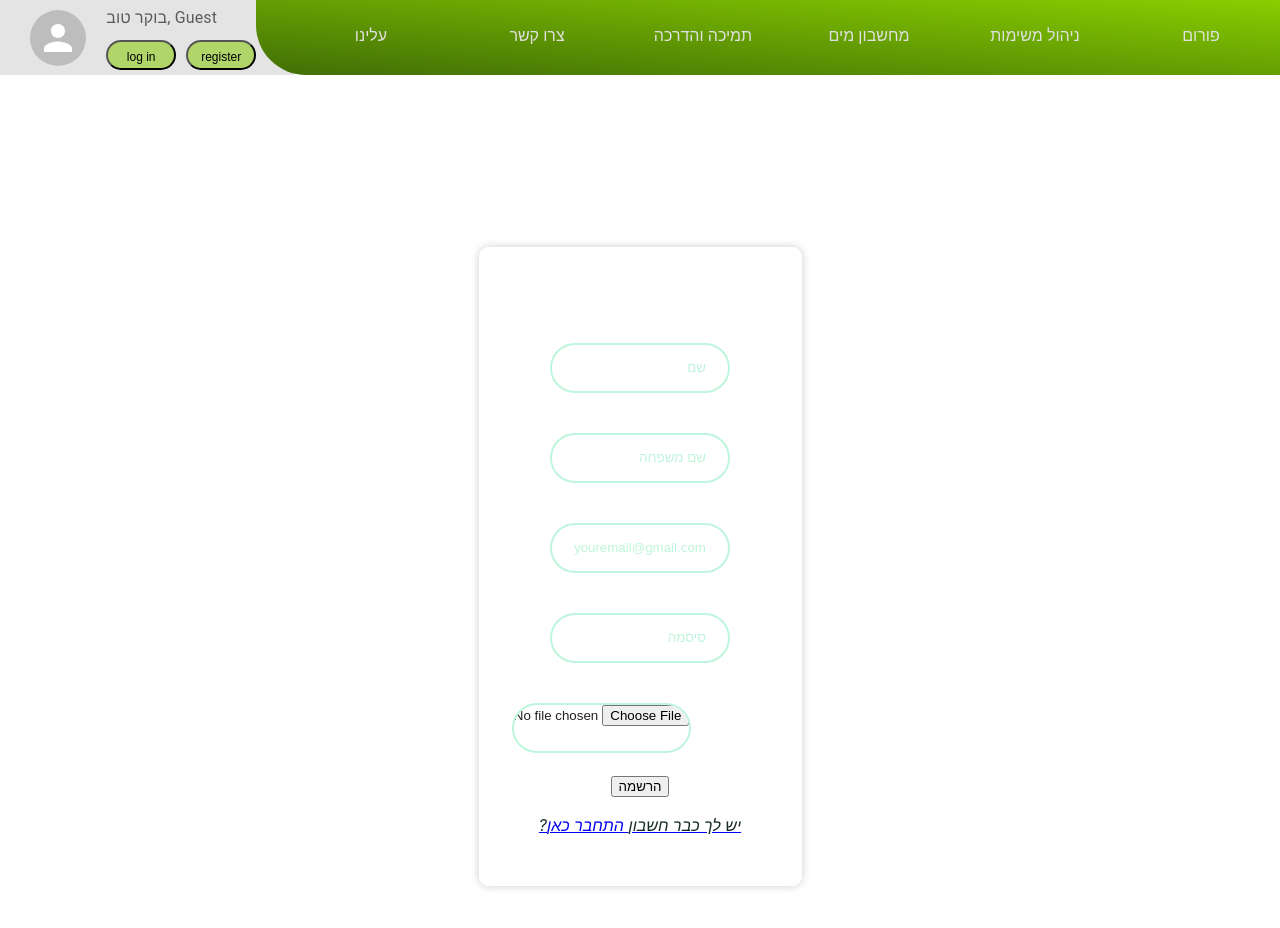
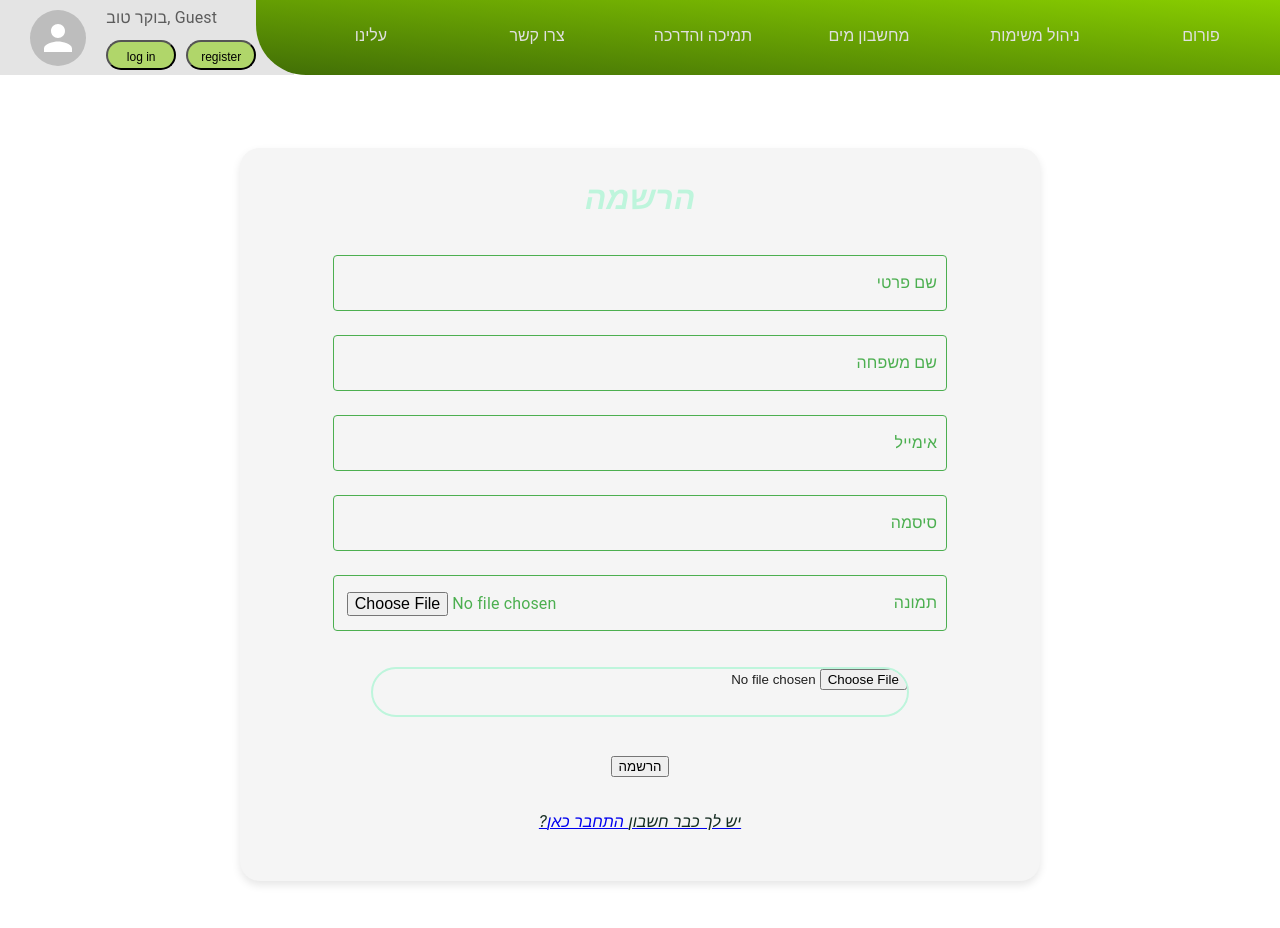
Before and after one commit to Daanielle/WaterWiseAI, a React (Create React App) app in the folder water-wize-ai/: page /Register in a window 1280 px wide. Shown: the top 928 px of the page. After the commit the page ends 907 px from the top, so only its background shows below. Built offline with nearby package versions, Linux system fonts and the light colour scheme.

Commit message:
commit before merge - update login page

```diff
--- a/water-wize-ai/src/components/imputs/FieldInput.js
+++ b/water-wize-ai/src/components/imputs/FieldInput.js
@@ -17,6 +17,7 @@ const FieldInput = ({ label, value, onValueChange, checkIfValid, error, inputPro
         const newValue = event.target.value;
         if (checkIfValid(newValue)) {
             setIsError(false);
+            // if type
             handleChange(newValue);
         } else {
             setIsError(true);
@@ -37,13 +38,13 @@ const FieldInput = ({ label, value, onValueChange, checkIfValid, error, inputPro
                     mt: 1, width: "80%",
                 },
                 "& .MuiInputLabel-root": {
-                    width: "124%",
+                    width: "127%",
                     color: "#4CAF50",
                     textAlign: dict.stylePage
                 },
 
                 "& .MuiInputLabel-shrink": {
-                    width: "124%",
+                    width: "127%",
                     color: "#4CAF50 !important",
                     textAlign: dict.stylePage,
                     // transformOrigin: 'center',
--- a/water-wize-ai/src/pages/Register.js
+++ b/water-wize-ai/src/pages/Register.js
@@ -1,15 +1,128 @@
 import PageContainer from "../components/PageContainer";
 import CustomButton from "../components/CustomButton";
+import ContainerBox from "../components/ContainerBox";
+import FieldInput from "../components/imputs/FieldInput";
 import React, { useState } from "react";
-import RegisterForm from "../components/RegisterForm";
-// import classes from "../styles/Register_and_Login.css";
+import { Link } from "react-router-dom";
+import TitleButton from "../components/TitleButton";
+import useDictionary from "../resources/Dictionary/Dictionary";
 
-function LogIn() {
+const titleButton = {
+  fontStyle: "italic",
+  /* font-size: larger; */
+  color: "#bef5dc"
+
+};
+
+function Register() {
+  const dict = useDictionary();
+
+  const [password, setPassword] = useState('');
+  const [firstName, setFirstName] = useState('');
+  const [lastName, setLastName] = useState('');
+  const [email, setEmail] = useState('');
+  const [error, setError] = useState('');
+  const [image, setImage] = useState('');
+
+  const handleSubmit = async (e) => {
+    e.preventDefault();
+
+    // Validate email format
+    const emailRegex = /^[^\s@]+@[^\s@]+\.[^\s@]+$/;
+    if (!emailRegex.test(email)) {
+      setError('Invalid email format');
+      return;
+    }
+
+    // Check if email already exists (you need to implement this logic)
+    const emailExists = await checkEmailExists(email);
+    if (emailExists) {
+      setError('Email already exists');
+      return;
+    }
+
+    // Validate password format
+    const passRegex = /^(?=.*\d)(?=.*[a-z])(?=.*[A-Z])(?=.*[a-zA-Z]).{8,}$/;
+    if (!passRegex.test(password)) {
+      setError('Password must contain at least 8 characters including upper and lower case letters and numbers');
+      return;
+    }
+
+    // Register the user (you need to implement this logic)
+    await registerUser(firstName, lastName, email, password, image);
+    setError('Registration successful');
+    // Optionally, you can redirect the user to another page after successful registration
+  }
+
+  // Mock function to simulate checking if email exists
+  const checkEmailExists = async (email) => {
+    // You need to implement the logic to check if the email exists in your backend or database
+    return false; // Replace this with your actual logic
+  }
+
+  const handleImageChange = (e) => {
+    const file = e.target.files[0];
+    if (file) {
+      // You can use FileReader to read the file as data URL
+      const reader = new FileReader();
+      reader.onload = () => {
+        // Here, reader.result will contain the data URL of the image
+        setImage(reader.result);
+      };
+      reader.readAsDataURL(file);
+    }
+  };
+
+  const registerUser = async (firstName, lastName, email, password, image) => {
+    try {
+      const registerResponse = await fetch("/users/register", {
+        method: "POST",
+        headers: {
+          "Content-Type": "application/json",
+        },
+        body: JSON.stringify({
+          "firstName": firstName,
+          "lastName": lastName,
+          // "username": username,
+          "email": email,
+          "password": password,
+          "image": image,
+        }),
+      });
+
+      console.log(registerResponse)
+    } catch (error) {
+      console.error("Error:", error);
+    }
+    console.log('Registering user:', firstName, lastName, email, password);
+  }
+
   return (
     <PageContainer>
-          <RegisterForm/>
+      <form onSubmit={handleSubmit}>
+        <ContainerBox>
+          <TitleButton style={titleButton}>{dict.Register}</TitleButton>
+          <FieldInput label={dict.firstName} value={firstName} onValueChange={setFirstName} checkIfValid={() => true} error="" />
+          <FieldInput label={dict.lastName} value={lastName} onValueChange={setLastName} checkIfValid={() => true} error="" />
+          <FieldInput label={dict.email} value={email} onValueChange={setEmail} checkIfValid={() => true} error="" />
+          <FieldInput label={dict.password} value={password} onValueChange={setPassword} checkIfValid={() => true} error="" type="password" />
+          <FieldInput label={dict.image} onValueChange={(e) => handleImageChange(e)} checkIfValid={() => true} error="" type="file" accept="image/*" name="image" id="imageInput" />
+          <input className={dict.stylePage} type="file"
+            onChange={(e) => handleImageChange(e)}
+            accept="image/*" name="image" id="imageInput" />
+          <div>
+            <button className="my_button" type="submit">{dict.Register}</button>
+          </div>
+          <div >
+            <Link to="/LogIn">
+              <p className="login_link">{dict.alreadyhaveanaccount} <a href="#" > {dict.loginhere}</a></p>
+            </Link>
+          </div>
+
+        </ContainerBox>
+      </form>
     </PageContainer>
   );
 }
 
-export default LogIn;
+export default Register;
--- a/water-wize-ai/src/pages/WaterCalculator.js
+++ b/water-wize-ai/src/pages/WaterCalculator.js
@@ -46,7 +46,7 @@ function WaterCalculator() {
   const calculate = async () => {
     try {
       if (selectedArea && selectedAreaSize) {
-        const calculationResponse = await fetch("calculator/calculate", {
+        const calculationResponse = await fetch("api/calculate", {
         // const calculationResponse = await fetch('/calculator/calculate', {
           method: "POST",
           headers: {
--- a/water-wize-ai/src/resources/Dictionary/Dictionary.js
+++ b/water-wize-ai/src/resources/Dictionary/Dictionary.js
@@ -25,9 +25,10 @@ const hebDict = {
   alreadyhaveanaccount:"  ?יש לך כבר חשבון",
   loginhere: "התחבר כאן",
   nameR:"שם",
-  firstName:"שם",
+  firstName:"שם פרטי",
   lastName:"שם משפחה",
   email:"אימייל",
+  image:"תמונה",
 
   //contactUs page content
   name:":שם",
@@ -120,6 +121,7 @@ const engDict = {
   firstName:"first name",
   lastName:"last name",
   email:"Email",
+  image:"Image",
 
   //contactUs page content
   name:"Name:",
@@ -180,6 +182,9 @@ whostyle:"leftwho",
 westyle:"leftwe",
 arestyle:"leftare",
 
+// //errors
+// invalitTextInput: "Invalid input"
+
 };
 
 const useDictionary = () => {
```
